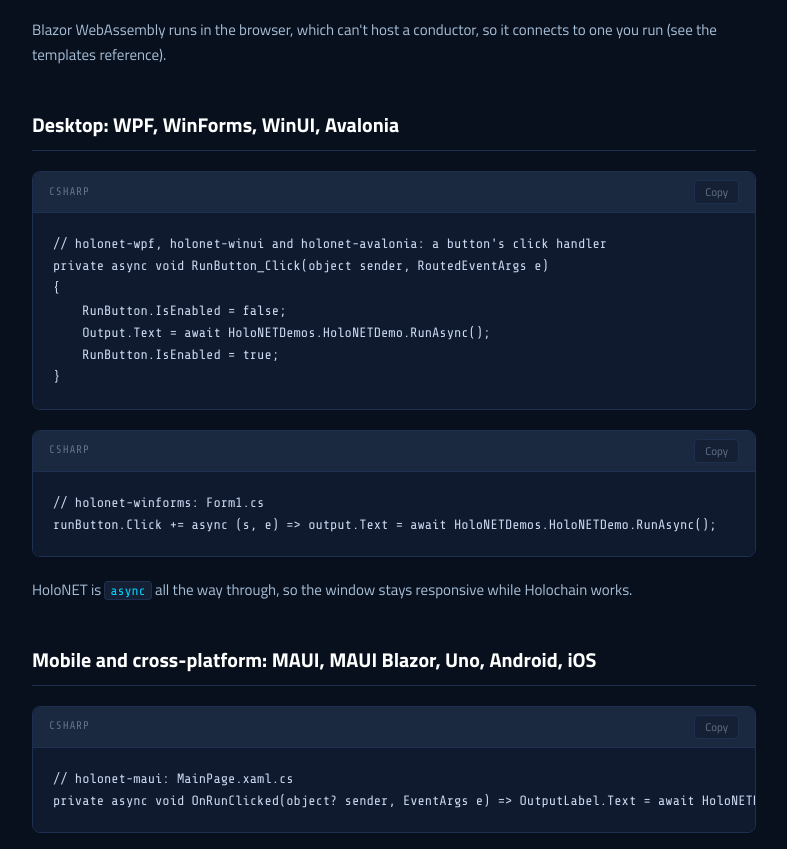
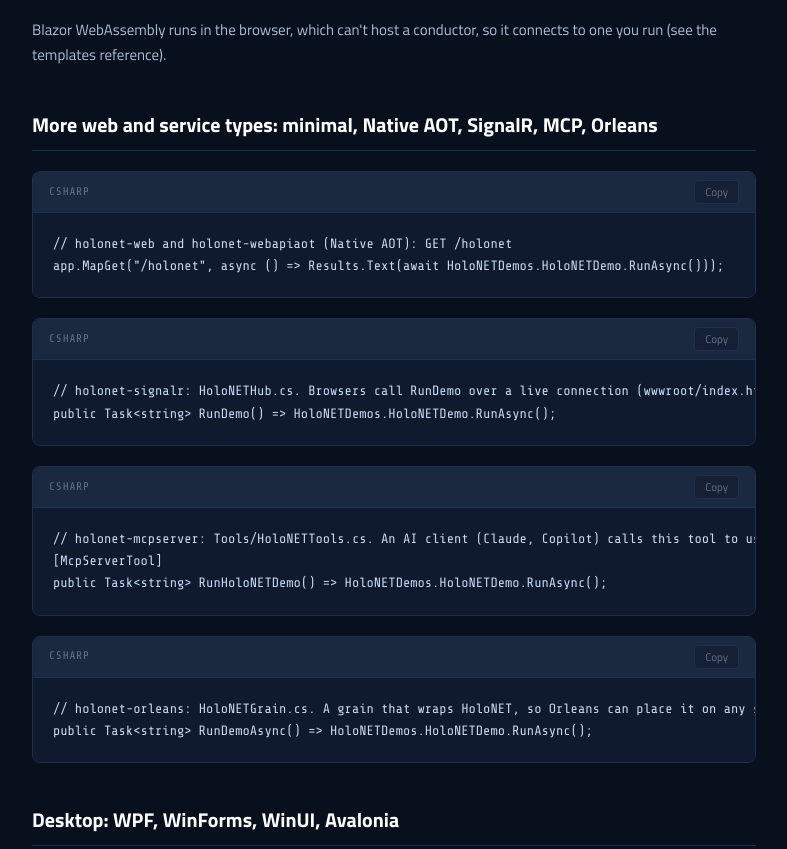
Before and after one commit to NextGenSoftwareUK/HoloNETLearnWebsite, a website: page tutorials/07-a-template-for-every-app.html in a window 1280 px wide. Shown: the part 1629-2478 px from the top of the page, without its empty margins (284-1071 px from the left). Drawn offline with nearby package versions, Linux system fonts and the light colour scheme.

Commit message:
Restore tutorial 07 content (kept from the menu change revert)

```diff
--- a/tutorials/07-a-template-for-every-app.html
+++ b/tutorials/07-a-template-for-every-app.html
@@ -93,6 +93,20 @@ public async Task OnGetAsync() =&gt; Result = await HoloNETDemos.HoloNETDemo.Run
 }
 </pre></div>
 <p>Blazor WebAssembly runs in the browser, which can't host a conductor, so it connects to one you run (see the templates reference).</p>
+<h2 id="more-web-and-service-types-minimal-native-aot-signalr-mcp-orleans">More web and service types: minimal, Native AOT, SignalR, MCP, Orleans</h2>
+<div class="code-block"><div class="code-block-header"><span class="code-lang">csharp</span><button class="copy-btn">Copy</button></div><pre>// holonet-web and holonet-webapiaot (Native AOT): GET /holonet
+app.MapGet(&quot;/holonet&quot;, async () =&gt; Results.Text(await HoloNETDemos.HoloNETDemo.RunAsync()));
+</pre></div>
+<div class="code-block"><div class="code-block-header"><span class="code-lang">csharp</span><button class="copy-btn">Copy</button></div><pre>// holonet-signalr: HoloNETHub.cs. Browsers call RunDemo over a live connection (wwwroot/index.html shows how).
+public Task&lt;string&gt; RunDemo() =&gt; HoloNETDemos.HoloNETDemo.RunAsync();
+</pre></div>
+<div class="code-block"><div class="code-block-header"><span class="code-lang">csharp</span><button class="copy-btn">Copy</button></div><pre>// holonet-mcpserver: Tools/HoloNETTools.cs. An AI client (Claude, Copilot) calls this tool to use Holochain.
+[McpServerTool]
+public Task&lt;string&gt; RunHoloNETDemo() =&gt; HoloNETDemos.HoloNETDemo.RunAsync();
+</pre></div>
+<div class="code-block"><div class="code-block-header"><span class="code-lang">csharp</span><button class="copy-btn">Copy</button></div><pre>// holonet-orleans: HoloNETGrain.cs. A grain that wraps HoloNET, so Orleans can place it on any silo.
+public Task&lt;string&gt; RunDemoAsync() =&gt; HoloNETDemos.HoloNETDemo.RunAsync();
+</pre></div>
 <h2 id="desktop-wpf-winforms-winui-avalonia">Desktop: WPF, WinForms, WinUI, Avalonia</h2>
 <div class="code-block"><div class="code-block-header"><span class="code-lang">csharp</span><button class="copy-btn">Copy</button></div><pre>// holonet-wpf, holonet-winui and holonet-avalonia: a button's click handler
 private async void RunButton_Click(object sender, RoutedEventArgs e)
@@ -166,6 +180,7 @@ private async void Run() =&gt; output = await HoloNETDemos.HoloNETDemo.RunAsync(
       <a href="#a-template-for-every-app">A template for every app</a>
       <a href="#console-and-background-services">Console and background services</a>
       <a href="#web-web-api-mvc-razor-pages-blazor">Web: Web API, MVC, Razor Pages, Blazor</a>
+      <a href="#more-web-and-service-types-minimal-native-aot-signalr-mcp-orleans">More web and service types: minimal, Native AOT, SignalR, MCP, Orleans</a>
       <a href="#desktop-wpf-winforms-winui-avalonia">Desktop: WPF, WinForms, WinUI, Avalonia</a>
       <a href="#mobile-and-cross-platform-maui-maui-blazor-uno-android-ios">Mobile and cross-platform: MAUI, MAUI Blazor, Uno, Android, iOS</a>
       <a href="#games-unity">Games: Unity</a>
```
